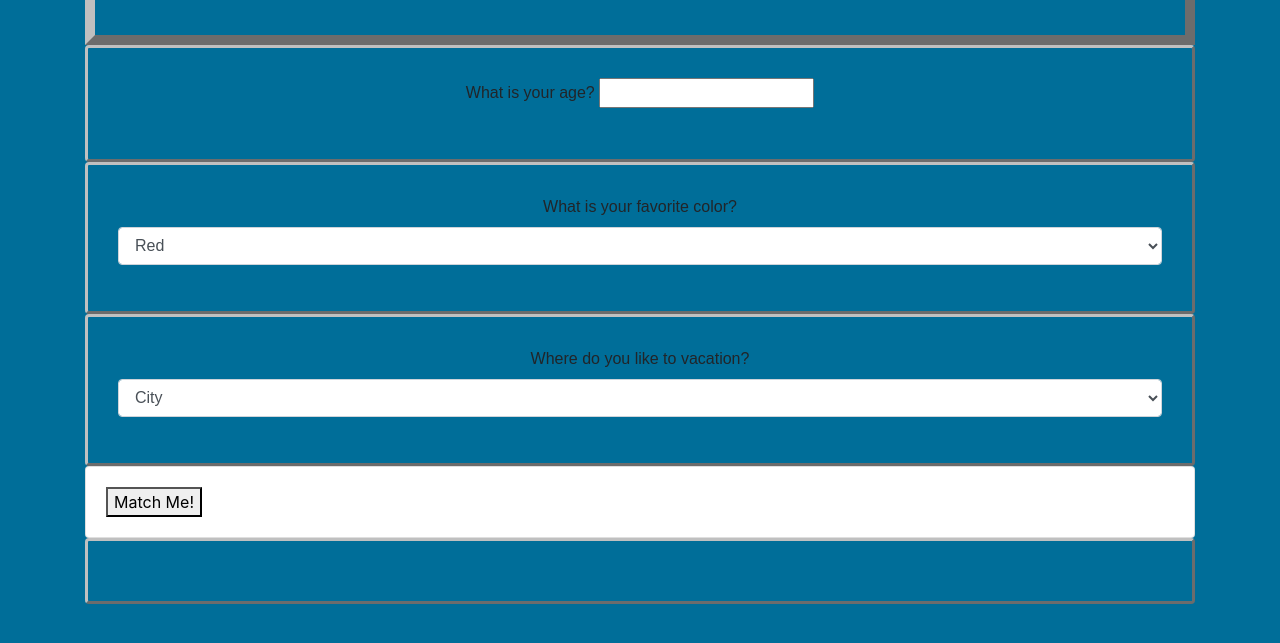
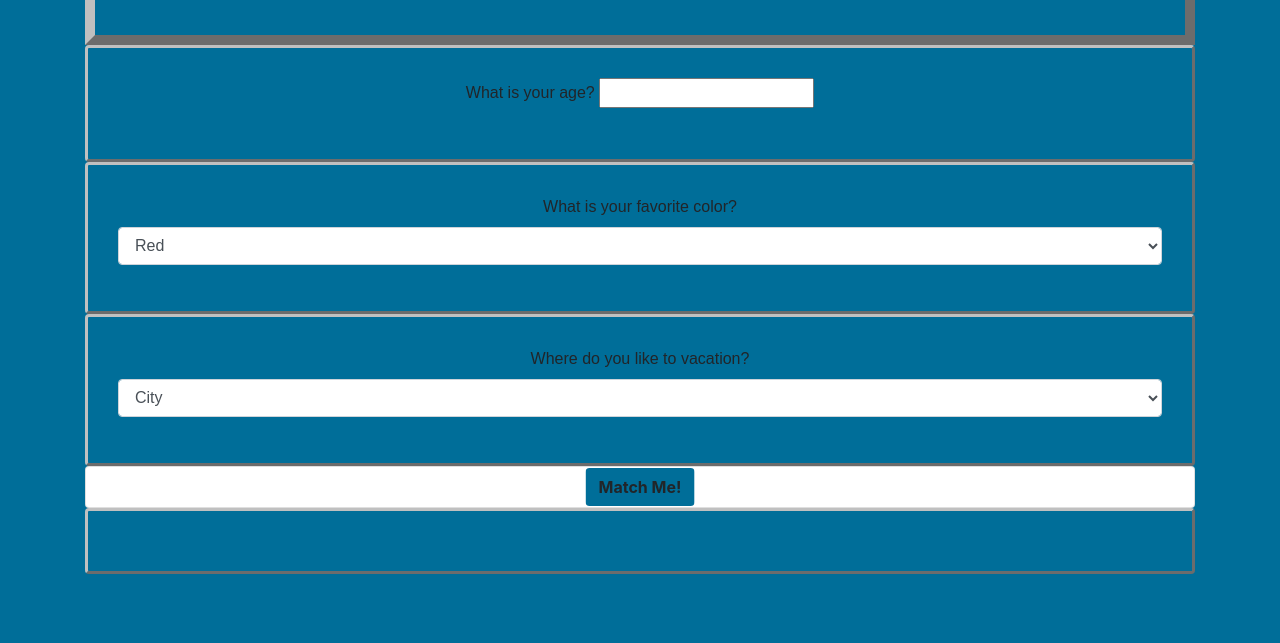
Before and after one commit to jillianlg/celebrity-dating, a plain HTML site: page index.html in a window 1280 px wide. Shown: the part 133-776 px from the top of the page. Drawn offline with Linux system fonts and the light colour scheme.

Commit message:
fix center button issue

```diff
--- a/css/styles.css
+++ b/css/styles.css
@@ -7,6 +7,12 @@ body {
 }
 .btn{
   background-color: #006e99;
+  margin: 0;
+  position: absolute;
+  top: 50%;
+  left: 50%;
+  -ms-transform: translate(-50%, -50%);
+  transform: translate(-50%, -50%);
 }
 
 .mainHeader{
--- a/index.html
+++ b/index.html
@@ -56,7 +56,11 @@
     <div class="card">
       <div class="card-body">
         <div class="match">
-          <button type="submit"  clas="btn">Match Me!</button>
+          <!-- <div class="btn-container">
+            <div class="vertical-center"> -->
+              <button type="submit"  class="btn align-center"><strong>Match Me!</strong></button>
+            <!-- </div>
+          </div> -->
           <h1 class="matchTitle">You matched with:</h1>
         </div>
       </div>
```
Also changed, not shown: 1 other file.
